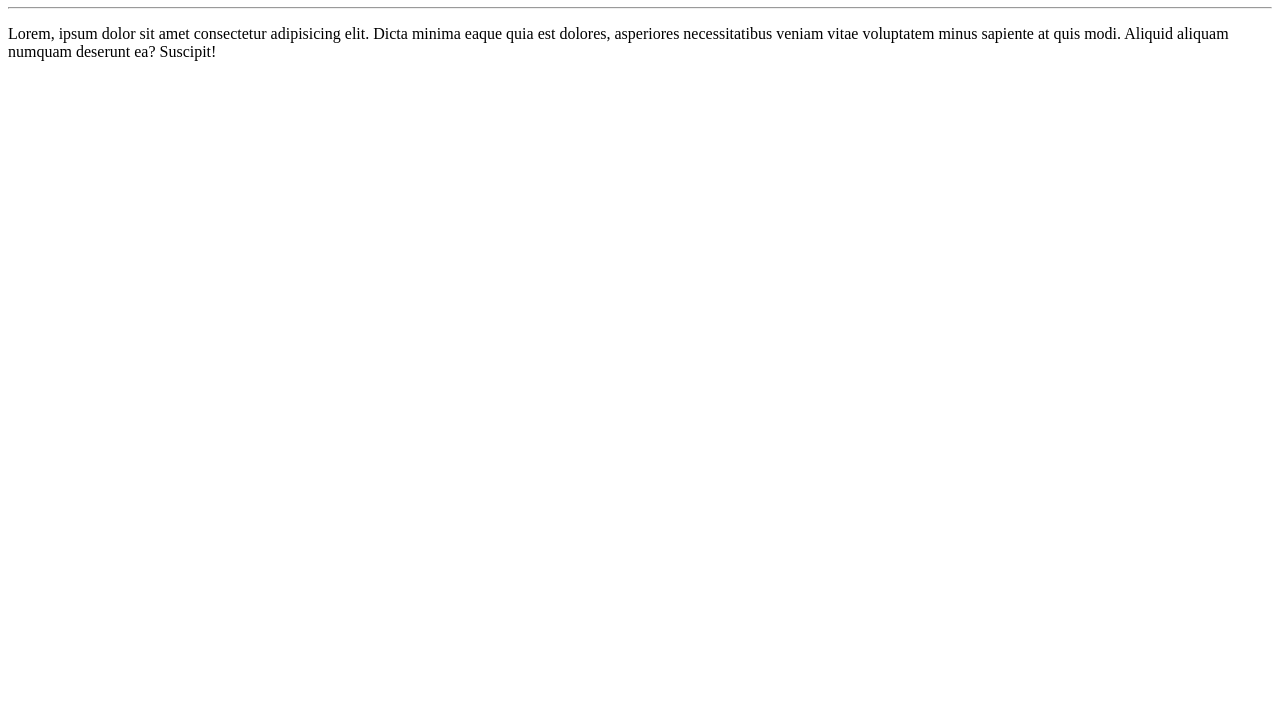
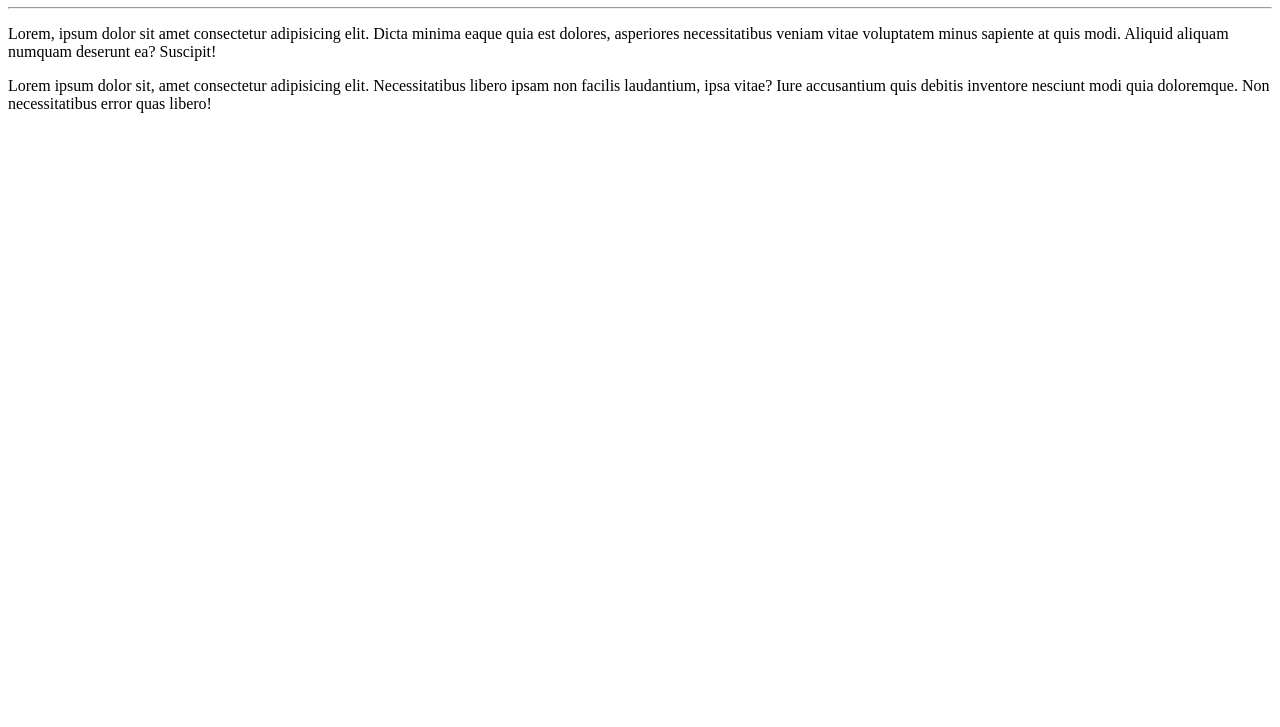
Before and after one commit to PedroBaldini/Ola-Mundo, a plain HTML site: page site-exemplo/index.html in a window 1280 px wide. Shown: the part 73-800 px from the top of the page. Drawn offline with Linux system fonts and the light colour scheme.

Commit message:
Adicionei um parágrafo

```diff
--- a/site-exemplo/index.html
+++ b/site-exemplo/index.html
@@ -9,5 +9,6 @@
     <h1>Olá, Mundo!</h1>
     <hr>
     <p>Lorem, ipsum dolor sit amet consectetur adipisicing elit. Dicta minima eaque quia est dolores, asperiores necessitatibus veniam vitae voluptatem minus sapiente at quis modi. Aliquid aliquam numquam deserunt ea? Suscipit!</p>
+    <p>Lorem ipsum dolor sit, amet consectetur adipisicing elit. Necessitatibus libero ipsam non facilis laudantium, ipsa vitae? Iure accusantium quis debitis inventore nesciunt modi quia doloremque. Non necessitatibus error quas libero!</p>
 </body>
 </html>
```
